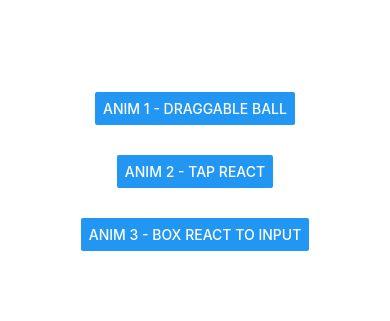
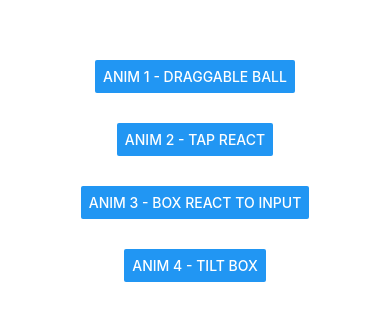
Before and after one commit to jacobutterworth/rnreanimated_pages, a React Native app: screen /Home in a window 390 px wide. Shown: the part 251-572 px from the top of the page. Built offline with nearby package versions, Linux system fonts and the light colour scheme.

Commit message:
- add tilt box page

```diff
--- a/App.tsx
+++ b/App.tsx
@@ -5,6 +5,7 @@ import HomeScreen from './src/screens/HomeScreen';
 import BallDrag from './src/screens/BallDrag';
 import Box from './src/screens/Box';
 import FidgetBox from './src/screens/FidgetBox';
+import TiltBox from './src/screens/tiltBox';
 
 export default function App() {
   const Stack = createNativeStackNavigator();
@@ -32,6 +33,11 @@ export default function App() {
           component={FidgetBox}
           options={{ headerShown: false }}
         />
+        <Stack.Screen
+          name="TiltBox"
+          component={TiltBox}
+          options={{ headerShown: false }}
+        />
       </Stack.Navigator>
     </NavigationContainer>
   );
--- a/src/screens/HomeScreen.tsx
+++ b/src/screens/HomeScreen.tsx
@@ -35,6 +35,14 @@ const HomeScreen: React.FC<Props> = ({ navigation }) => {
           }}
         />
       </Spacer>
+      <Spacer>
+        <Button
+          title="Anim 4 - tilt box"
+          onPress={() => {
+            navigation.navigate('TiltBox', {});
+          }}
+        />
+      </Spacer>
     </View>
   );
 };
--- /dev/null
+++ b/src/screens/tiltBox.tsx
@@ -0,0 +1,69 @@
+import { StatusBar } from 'expo-status-bar';
+import { Alert, StyleSheet, Text, View, Dimensions } from 'react-native';
+import Animated, {
+  Easing,
+  Extrapolate,
+  interpolate,
+  useAnimatedStyle,
+  useSharedValue,
+  withTiming,
+  useAnimatedGestureHandler,
+  withSpring,
+  useAnimatedSensor,
+  SensorType,
+} from 'react-native-reanimated';
+import {
+  TapGestureHandler,
+  TapGestureHandlerGestureEvent,
+  GestureDetector,
+  Gesture,
+  GestureHandlerRootView,
+} from 'react-native-gesture-handler';
+import { ReactChild } from 'react';
+
+interface Props {}
+
+const TiltBox: React.FC<Props> = ({}) => {
+  const boxDimensions = {
+    height: 10,
+    width: 10,
+  };
+
+  const animatedSensor = useAnimatedSensor(SensorType.ROTATION, {
+    interval: 100,
+  });
+  const animatedStyle = useAnimatedStyle(() => {
+    const { pitch, yaw } = animatedSensor.sensor.value;
+    return {
+      transform: [
+        { translateX: pitch * 200 + 20 },
+        { translateY: yaw * 200 + 20 },
+      ],
+    };
+  });
+  console.log(animatedSensor.isAvailable);
+  return (
+    <View style={styles.container}>
+      <Animated.View style={[styles.box, animatedStyle]} />
+    </View>
+  );
+};
+
+const styles = StyleSheet.create({
+  container: {
+    flex: 1,
+    backgroundColor: '#fff',
+    alignItems: 'center',
+    justifyContent: 'center',
+  },
+  box: {
+    backgroundColor: 'black',
+    height: 100,
+    width: 100,
+    // borderColor: 'blue',
+    // borderWidth: 5,
+    // borderRadius: 10,
+    // borderBottomLeftRadius: 10,
+  },
+});
+export default TiltBox;
```
